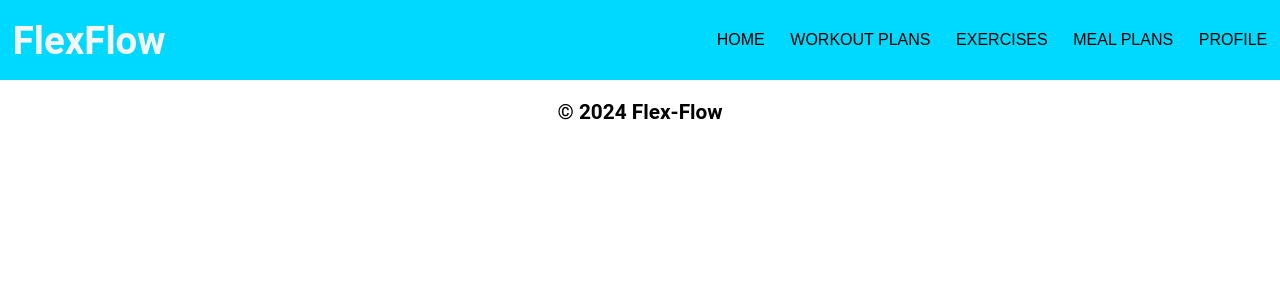
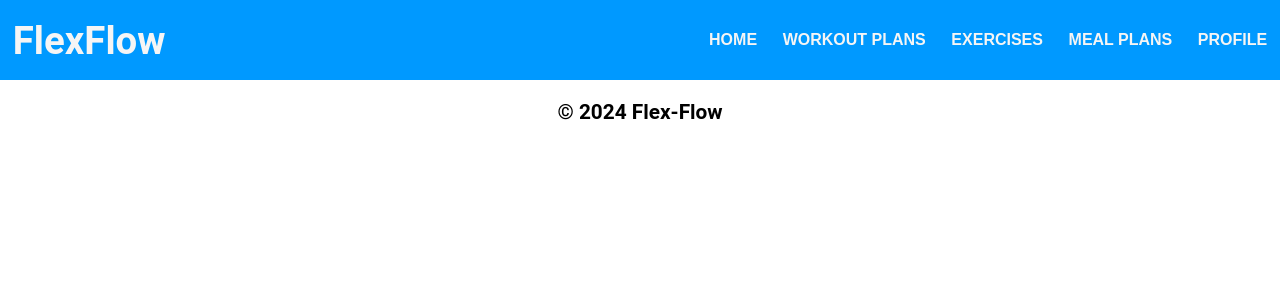
Before and after one commit to rubberart7/Flex-Flow, a Flask app: page / in a window 1280 px wide. Shown: the top 300 px of the page. Run offline with Flask 3, Linux system fonts and the light colour scheme.

Commit message:
completed navbar base

```diff
--- a/backend/static/css/main.css
+++ b/backend/static/css/main.css
@@ -1,5 +1,5 @@
 :root {
-    --lightblue: rgb(0, 217, 255);
+    --lightblue: rgb(0, 153, 255);
 }
 
 body {
@@ -55,6 +55,8 @@ button {
     background: none;
     font-size: 1rem;
     text-transform: uppercase;
+    color: inherit;
+    font-weight: bold;
 }
 
 footer {
```
